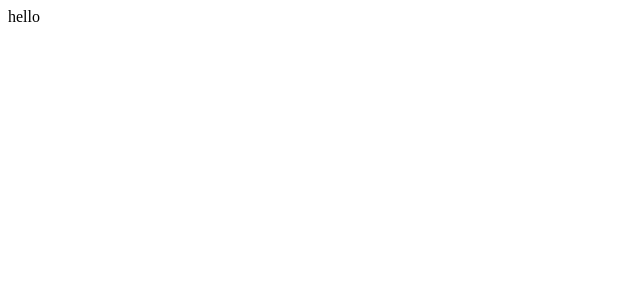
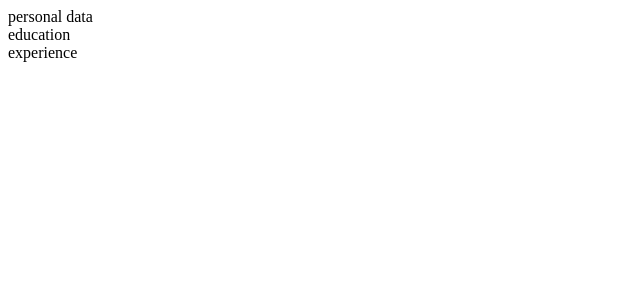
Before and after one commit to ArjunSaili1/ResumeGenerator, a React (Create React App) app: page / in a window 1280 px wide. Shown: the top 300 px of the page, without its empty margins (0-640 px from the left). Built offline with nearby package versions, Linux system fonts and the light colour scheme; the HTML template or start-up script is replaced by a standard one.

Commit message:
Create Components for Resume Form Sections

```diff
--- /dev/null
+++ b/src/components/EducationSection.js
@@ -0,0 +1,15 @@
+import React, { Component } from "react";
+
+class EducationSection extends Component {
+    constructor(props){
+        super(props)
+    }
+
+    render(){
+        return(
+            <div>education</div>
+        )
+    }
+}
+
+export default EducationSection
--- /dev/null
+++ b/src/components/ExperienceSection.js
@@ -0,0 +1,15 @@
+import React, { Component } from "react";
+
+class ExperienceSection extends Component {
+    constructor(props){
+        super(props)
+    }
+
+    render(){
+        return(
+            <div>experience</div>
+        )
+    }
+}
+
+export default ExperienceSection
--- /dev/null
+++ b/src/components/PersonalDataSection.js
@@ -0,0 +1,15 @@
+import React, { Component } from "react";
+
+class PersonalDataSection extends Component {
+    constructor(props){
+        super(props)
+    }
+
+    render(){
+        return(
+            <div>personal data</div>
+        )
+    }
+}
+
+export default PersonalDataSection
--- a/src/components/ResumeForm.js
+++ b/src/components/ResumeForm.js
@@ -1,4 +1,7 @@
 import React, { Component } from "react";
+import PersonalDataSection from "./PersonalDataSection";
+import EducationSection from "./EducationSection";
+import ExperienceSection from "./ExperienceSection";
 
 class ResumeForm extends Component {
     constructor(props){
@@ -8,7 +11,9 @@ class ResumeForm extends Component {
     render(){
         return(
             <div className="resume-form">
-                hello
+                <PersonalDataSection></PersonalDataSection>
+                <EducationSection></EducationSection>
+                <ExperienceSection></ExperienceSection>
             </div>
         )
     }
```
